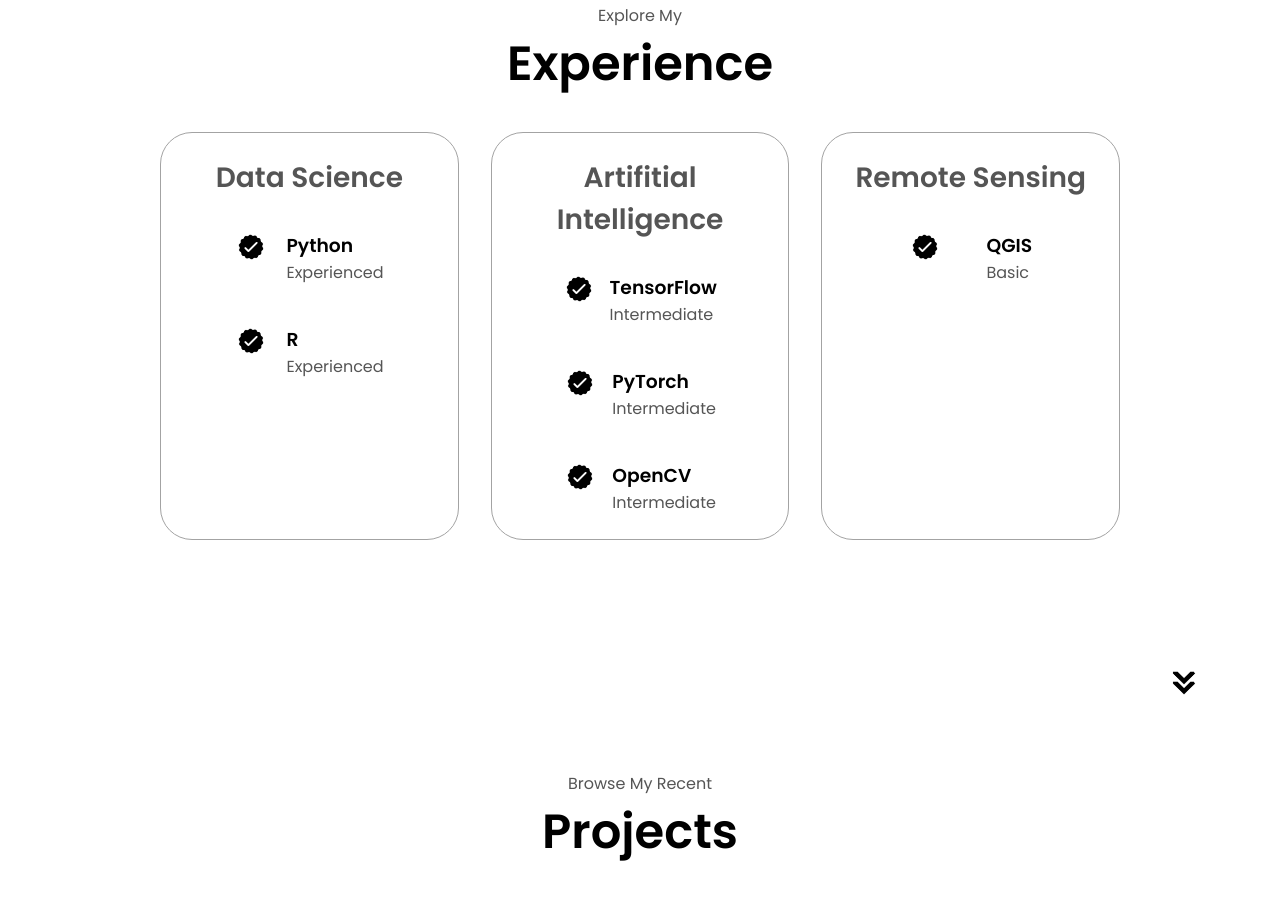
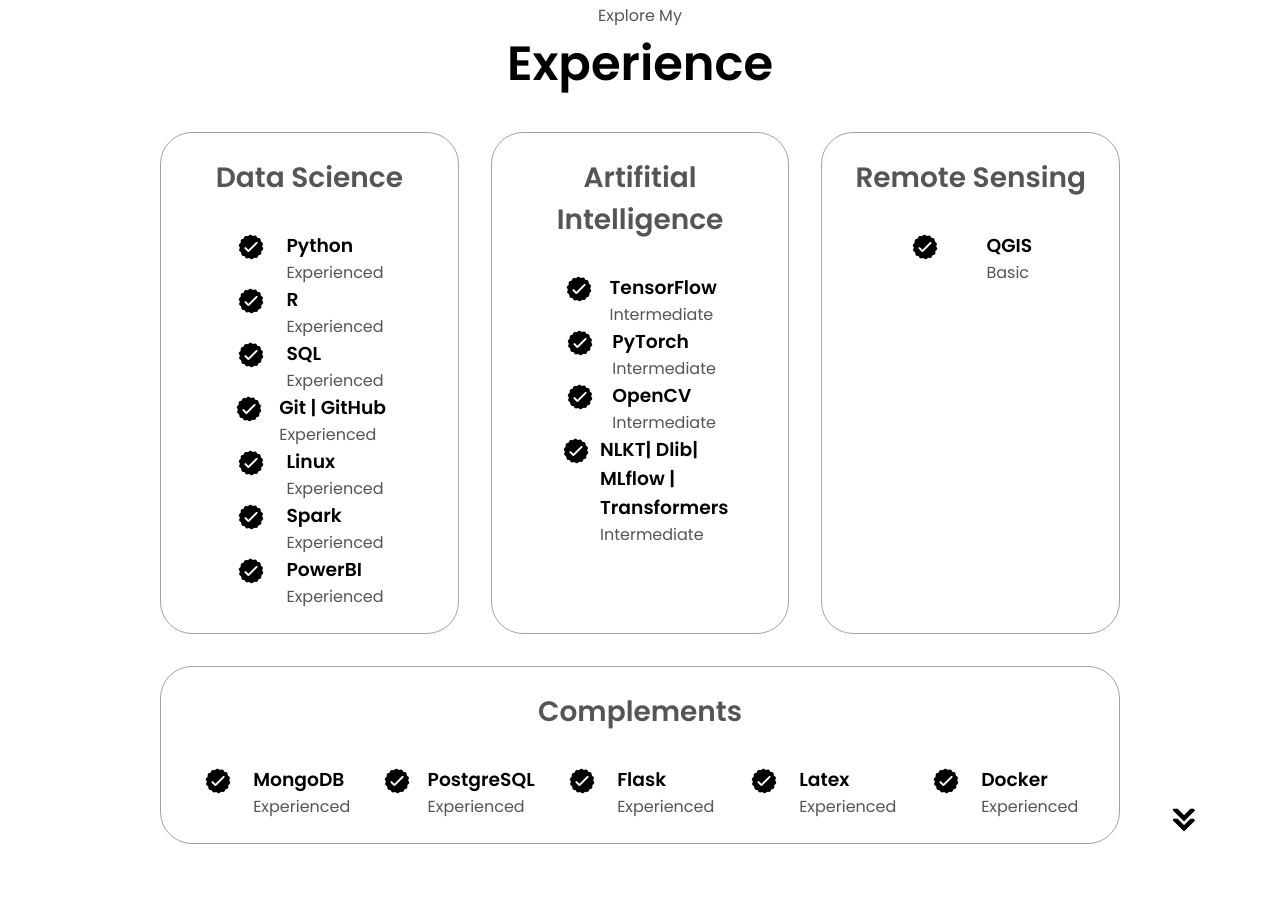
Before and after one commit to galois1915/PortfolioWebsiteATCC.github.io, a plain HTML site: page index.html in a window 1280 px wide. Shown: the part 1693-2591 px from the top of the page. Drawn offline with Linux system fonts and the light colour scheme.

Commit message:
load blogpost and skills

```diff
--- a/index.html
+++ b/index.html
@@ -156,6 +156,61 @@
                   <p>Experienced</p>
                 </div>
               </article>
+              <article>
+                <img
+                  src="./assets/checkmark.png"
+                  alt="Experience icon"
+                  class="icon"
+                />
+                <div>
+                  <h3>SQL</h3>
+                  <p>Experienced</p>
+                </div>
+              </article>
+              <article>
+                <img
+                  src="./assets/checkmark.png"
+                  alt="Experience icon"
+                  class="icon"
+                />
+                <div>
+                  <h3>Git | GitHub</h3>
+                  <p>Experienced</p>
+                </div>
+              </article>
+              <article>
+                <img
+                  src="./assets/checkmark.png"
+                  alt="Experience icon"
+                  class="icon"
+                />
+                <div>
+                  <h3>Linux</h3>
+                  <p>Experienced</p>
+                </div>
+              </article>
+              <article>
+                <img
+                  src="./assets/checkmark.png"
+                  alt="Experience icon"
+                  class="icon"
+                />
+                <div>
+                  <h3>Spark</h3>
+                  <p>Experienced</p>
+                </div>
+              </article>
+              <article>
+                <img
+                  src="./assets/checkmark.png"
+                  alt="Experience icon"
+                  class="icon"
+                />
+                <div>
+                  <h3>PowerBI</h3>
+                  <p>Experienced</p>
+                </div>
+              </article>
             </div>
             </div>
             <div class="details-container">
@@ -194,6 +249,17 @@
                   <p>Intermediate</p>
                 </div>
               </article>
+              <article>
+                <img
+                  src="./assets/checkmark.png"
+                  alt="Experience icon"
+                  class="icon"
+                />
+                <div>
+                  <h3>NLKT| Dlib| MLflow | Transformers</h3>
+                  <p>Intermediate</p>
+                </div>
+              </article>
             </div>
             </div>
             <div class="details-container">
@@ -211,6 +277,66 @@
                 </div>
               </article>
             </div>
+            </div>
+            <div class="details-container">
+              <h2 class="experience-sub-title">Complements</h2>
+              <div class="article-container">
+                <article>
+                  <img
+                    src="./assets/checkmark.png"
+                    alt="Experience icon"
+                    class="icon"
+                  />
+                  <div>
+                    <h3>MongoDB</h3>
+                    <p>Experienced</p>
+                  </div>
+                </article>
+                <article>
+                  <img
+                    src="./assets/checkmark.png"
+                    alt="Experience icon"
+                    class="icon"
+                  />
+                  <div>
+                    <h3>PostgreSQL</h3>
+                    <p>Experienced</p>
+                  </div>
+                </article>
+                <article>
+                  <img
+                    src="./assets/checkmark.png"
+                    alt="Experience icon"
+                    class="icon"
+                  />
+                  <div>
+                    <h3>Flask</h3>
+                    <p>Experienced</p>
+                  </div>
+                </article>
+                <article>
+                  <img
+                    src="./assets/checkmark.png"
+                    alt="Experience icon"
+                    class="icon"
+                  />
+                  <div>
+                    <h3>Latex</h3>
+                    <p>Experienced</p>
+                  </div>
+                </article>
+                <article>
+                  <img
+                    src="./assets/checkmark.png"
+                    alt="Experience icon"
+                    class="icon"
+                  />
+                  <div>
+                    <h3>Docker</h3>
+                    <p>Experienced</p>
+                  </div>
+                </article>
+              </div>
             </div>
         </div>
       </div>
--- a/style.css
+++ b/style.css
@@ -338,7 +338,7 @@ section {
   text-align: initial;
   flex-wrap: wrap;
   flex-direction: row;
-  gap: 2.5rem;
+  gap: 1.rem;
   justify-content: space-around;
 }
 
@@ -365,7 +365,7 @@ article .icon {
 }
 
 .project-img {
-  border-radius: 2rem;
+  border-radius: 1rem;
   width: 90%;
   height: 90%;
 }
```
Also changed, not shown: 12 other files.
